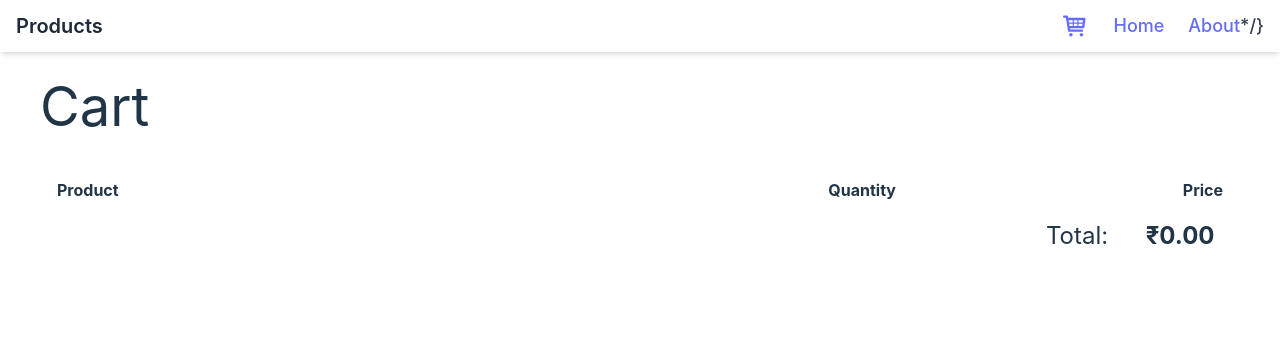
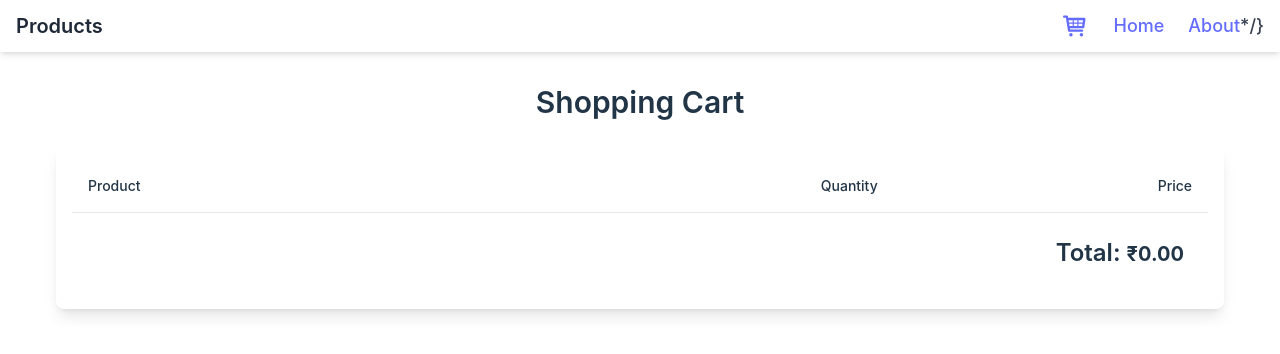
Before and after one commit to himanshu474/ShoppingCart_useReducer_contextApi, a React (Vite) app in the folder ShoppingCart/: page /cart in a window 1280 px wide. Shown: the top 354 px of the page. Built offline with nearby package versions, Linux system fonts and the light colour scheme.

Commit message:
Update Cart.jsx

```diff
--- a/ShoppingCart/src/cart/Cart.jsx
+++ b/ShoppingCart/src/cart/Cart.jsx
@@ -39,74 +39,73 @@ export const Cart = () => {
     };
 
     return (
-      <>
-        <h1>Cart</h1>
-        <table className=" w-[100%] border-collapse text-right">
+       <div className="container mx-auto px-4 py-8">
+      <h1 className="text-3xl font-semibold text-center mb-6">Shopping Cart</h1>
+      <div className="overflow-x-auto bg-white shadow-lg rounded-lg p-4">
+        <table className="min-w-full table-auto">
           <thead>
             <tr>
-              <th className=" text-left p-4 border border-solid border-[#fff]">Product</th>
-              <th className=" text-right p-4  border border-solid border-[#fff] ">Quantity</th>
-              <th className="text-right p-4  border border-solid border-[#fff]">Price</th>
+              <th className="text-left p-4 border-b text-sm font-medium">Product</th>
+              <th className="text-right p-4 border-b text-sm font-medium">Quantity</th>
+              <th className="text-right p-4 border-b text-sm font-medium">Price</th>
             </tr>
           </thead>
           <tbody>
             {cartItems.map((cartItem) => (
-              <tr key={cartItem.product.id} className=" px-0 py-1 border-none mr-4">
-                <td className="flex items-center p-4">
+              <tr key={cartItem.product.id} className="border-b">
+                <td className="flex items-center p-4 space-x-4">
                   <img
                     src={cartItem.product.imageUrl}
                     alt={cartItem.product.name}
-                    className=" w-20 h-auto mr-2"
-                    width="200"
-                    height="200"
+                    className="w-20 h-auto object-cover rounded-md"
                   />
-                  <h4>
-                    <Link to="/">{cartItem.product.name}</Link>
-                  </h4>
+                  <Link to="/" className="text-lg font-semibold text-blue-600 hover:underline">
+                    {cartItem.product.name}
+                  </Link>
                 </td>
-                <td className="text-right">
-                  <div className="flex items-center float-right">
+
+                <td className="text-right p-4">
+                  <div className="flex items-center justify-end space-x-2">
                     <button
-                      className="rounded-t-lg rounded-b-lg rounded-none"
+                      className="p-2 rounded-full bg-gray-200 hover:bg-gray-300 transition"
                       onClick={() => handleDecrementQuantity(cartItem)}
                     >
                       <RiSubtractLine />
                     </button>
-                    <span className="text-base text-center leading-[initial] m-0 px-5 py-2.5
-                     border-y-[#242424] border-t border-solid border-b">
+                    <span className="text-base font-medium px-5 py-2.5 border border-solid border-gray-300 rounded-md">
                       {cartItem.quantity}
                     </span>
                     <button
-                      className="rounded-r-lg rounded-b-lg rounded-none"
+                      className="p-2 rounded-full bg-gray-200 hover:bg-gray-300 transition"
                       onClick={() => handleIncrementQuantity(cartItem)}
                     >
                       <IoAddOutline />
-
                     </button>
                   </div>
                   <button
                     onClick={() => handleRemoveItem(cartItem)}
-                    className="mr-[15px] px-0 py-[5px] border-[none]"
+                    className="text-red-500 hover:text-red-700 mt-2"
                   >
-                    <AiFillDelete/>
-
+                    <AiFillDelete className="w-5 h-5" />
                   </button>
                 </td>
-                <td className="text-right p-6">
+
+                <td className="text-right p-4 font-medium">
                   {formatCurrency(cartItem.product.price * cartItem.quantity)}
                 </td>
               </tr>
             ))}
             <tr>
-              <td colSpan={3} className="text-right text-2xl">
-                Total: &nbsp;
-                <span className=" font-bold p-6">
+              <td colSpan={3} className="text-right text-2xl p-6 font-semibold">
+                Total:{" "}
+                <span className="font-bold text-xl">
                   {formatCurrency(getTotalPrice(cartItems))}
                 </span>
               </td>
             </tr>
           </tbody>
         </table>
-      </>
+      </div>
+    </div>
     );
   };
```
